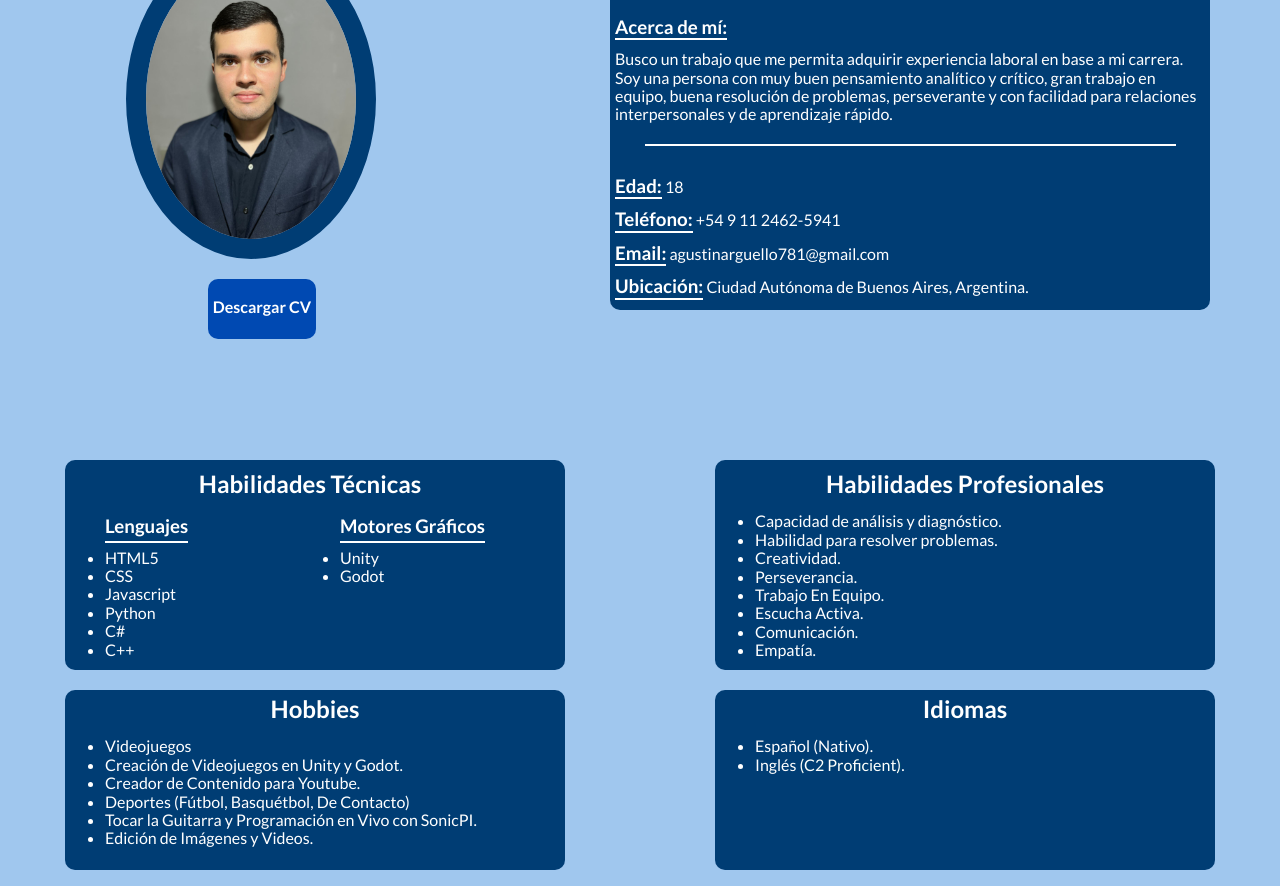
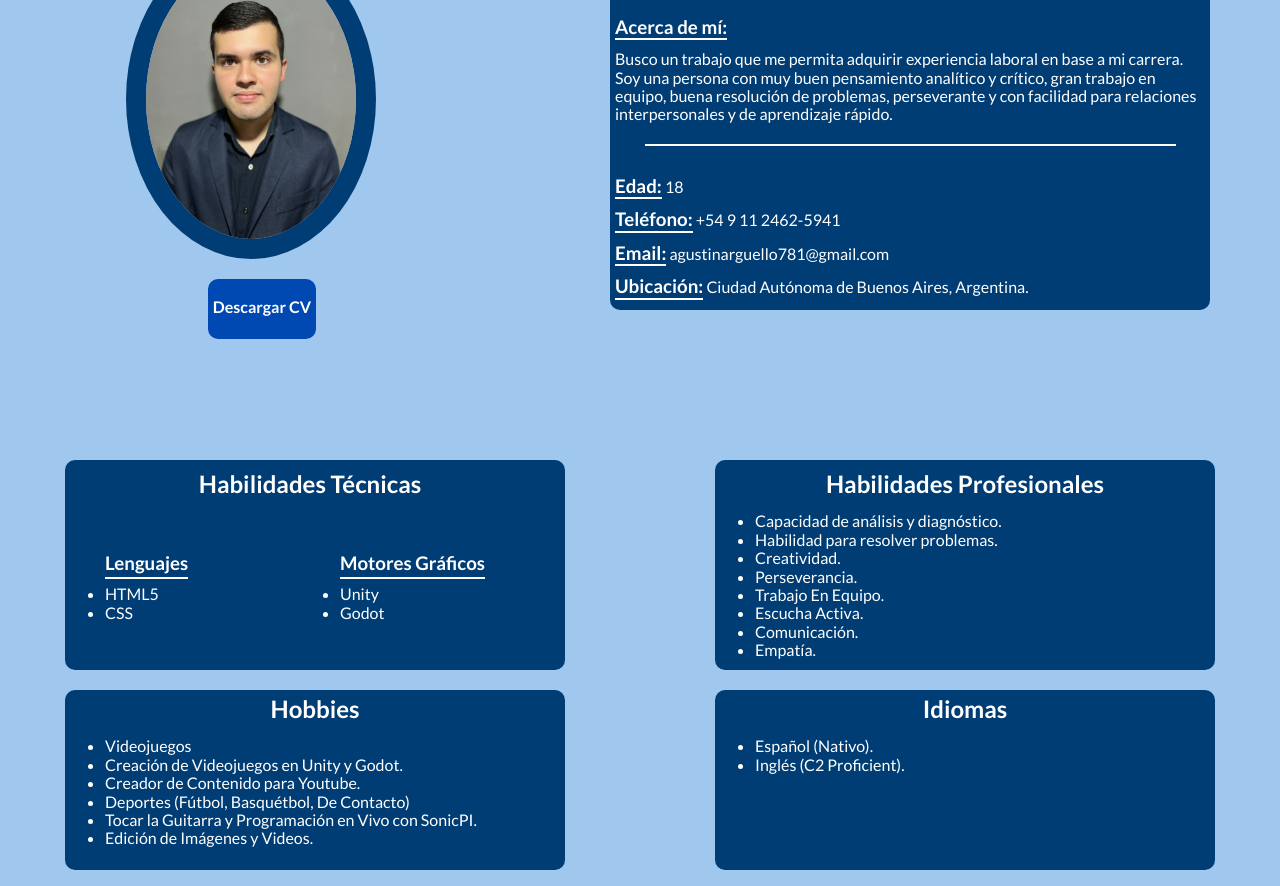
Before and after one commit to Dinamo0908/FullStack, a plain HTML site: page CVWebESP/index.html in a window 1280 px wide. Shown: the part 211-1097 px from the top of the page. Drawn offline with Linux system fonts and the light colour scheme.

Commit message:
Add files via upload

```diff
--- a/CVWebESP/index.html
+++ b/CVWebESP/index.html
@@ -71,10 +71,6 @@
                     <ul>
                         <li>HTML5</li>
                         <li>CSS</li>
-                        <li>Javascript</li>
-                        <li>Python</li>
-                        <li>C#</li>
-                        <li>C++</li>
                     </ul>
                 </div>
                 <div class = "grid-item-hab__tec-mot">
```
